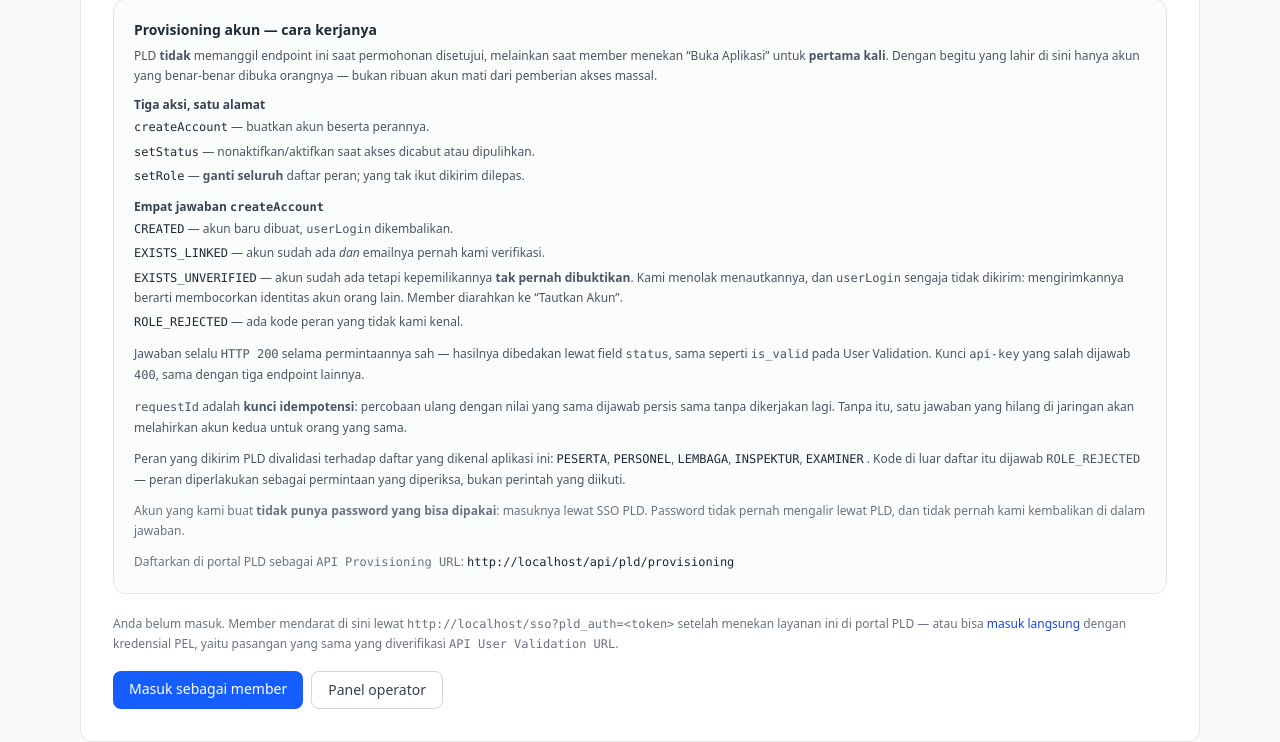
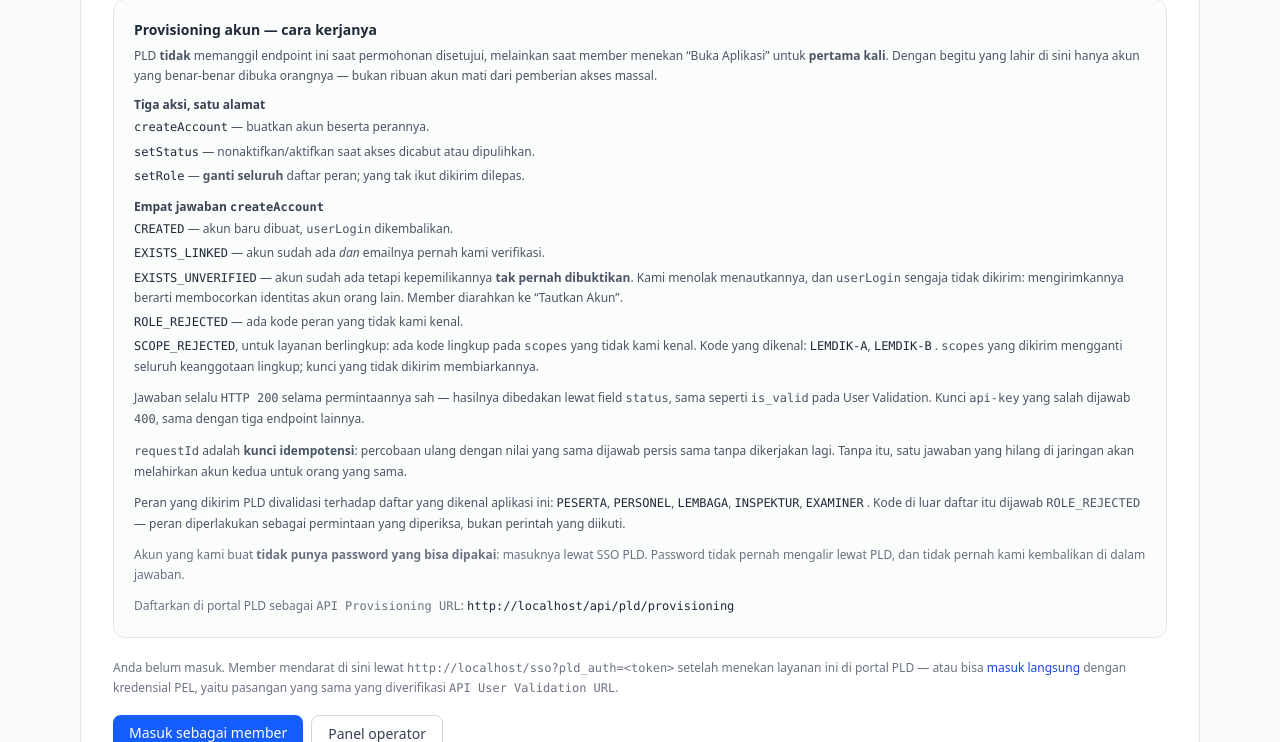
Before and after one commit to gryfklapryd/pld-mitra-example, a Laravel app: page / in a window 1280 px wide. Shown: the part 411-1153 px from the top of the page. Run offline with Laravel 12, Linux system fonts and the light colour scheme; style sheets or scripts are compiled from the project's sources.

Commit message:
feat: provisioning membaca scopes dan menjawab SCOPE_REJECTED
Implementasi acuan dokumen provisioning bagian 4.1.7 untuk layanan berlingkup:

- createAccount dan setRole membaca scopes sebagai keanggotaan lingkup lengkap dan
  menyimpannya di kolom baru members.scopes (kode apa adanya, peran huruf besar, terurut).
- Kunci scopes yang tidak dikirim membiarkan keanggotaan tersimpan; daftar kosong yang
  dikirim melepas semuanya.
- Kode lingkup di luar PLD_PROVISIONING_SCOPES dijawab SCOPE_REJECTED tanpa membuat atau
  mengubah akun.
- Halaman depan menyebut SCOPE_REJECTED dan kode lingkup yang dikenal.
- Lima uji baru di ProvisioningEndpointTest.

```diff
--- a/app/Actions/ProvisionResult.php
+++ b/app/Actions/ProvisionResult.php
@@ -43,6 +43,11 @@ final readonly class ProvisionResult
         return new self('ROLE_REJECTED', null, $message);
     }
 
+    public static function scopeRejected(string $message): self
+    {
+        return new self('SCOPE_REJECTED', null, $message);
+    }
+
     public static function ok(?string $userLogin = null): self
     {
         return new self('OK', $userLogin);
--- a/app/Http/Controllers/Api/ProvisioningController.php
+++ b/app/Http/Controllers/Api/ProvisioningController.php
@@ -117,11 +117,28 @@ final class ProvisioningController extends Controller
             );
         }
 
-        if ($action === 'setRole') {
-            return $this->accountState->setRoles($pldUserId, $peran);
+        // null = kunci scopes tidak dikirim, jadi keanggotaan lingkup yang tersimpan tidak disentuh.
+        $lingkup = null;
+        if (array_key_exists('scopes', $validated)) {
+            /** @var array<int, array{code: string, roles: array<int, string>}> $dikirim */
+            $dikirim = (array) $validated['scopes'];
+            $dikenal = (array) config('pld.provisioning.scopes', []);
+            $asing = ProvisionMemberAccountAction::unknownScopeCodes($dikirim, $dikenal);
+
+            if ($asing !== []) {
+                return ProvisionResult::scopeRejected(
+                    'Kode lingkup tidak dikenal aplikasi ini: '.implode(', ', $asing)
+                        .'. Kode yang dikenal: '.implode(', ', $dikenal).'.',
+                );
+            }
+            $lingkup = ProvisionMemberAccountAction::normalizeScopes($dikirim);
         }
 
-        return ($this->provisionAccount)($subject, $peran);
+        if ($action === 'setRole') {
+            return $this->accountState->setRoles($pldUserId, $peran, $lingkup);
+        }
+
+        return ($this->provisionAccount)($subject, $peran, $lingkup);
     }
 
     /**
--- a/app/Models/Member.php
+++ b/app/Models/Member.php
@@ -23,6 +23,7 @@ use Illuminate\Foundation\Auth\User as Authenticatable;
  * @property string|null $pld_user_id
  * @property \Illuminate\Support\Carbon|null $email_verified_at
  * @property array<int, string>|null $roles
+ * @property array<int, array{code: string, roles: array<int, string>}>|null $scopes
  * @property \Illuminate\Support\Carbon|null $provisioned_at
  */
 class Member extends Authenticatable implements AuthenticatableContract
@@ -39,6 +40,7 @@ class Member extends Authenticatable implements AuthenticatableContract
         'password',
         'is_active',
         'roles',
+        'scopes',
         'provisioned_at',
     ];
 
@@ -53,6 +55,7 @@ class Member extends Authenticatable implements AuthenticatableContract
             'password' => 'hashed',
             'is_active' => 'boolean',
             'roles' => 'array',
+            'scopes' => 'array',
             'email_verified_at' => 'datetime',
             'provisioned_at' => 'datetime',
         ];
--- a/config/pld.php
+++ b/config/pld.php
@@ -89,6 +89,13 @@ return [
             explode(',', (string) env('PLD_PROVISIONING_ROLES', 'PESERTA,PERSONEL,LEMBAGA,INSPEKTUR,EXAMINER')),
         ))),
         'default_role' => env('PLD_PROVISIONING_DEFAULT_ROLE', 'PESERTA'),
+        // Kode lingkup yang dikenal aplikasi ini (bagian 4.1.7 dokumen provisioning), misalnya kode
+        // lembaga diklat. Dibandingkan persis, termasuk huruf besar dan kecil, karena PLD
+        // mengirimnya apa adanya seperti yang kita serahkan ke pengelola layanan.
+        'scopes' => array_values(array_filter(array_map(
+            'trim',
+            explode(',', (string) env('PLD_PROVISIONING_SCOPES', 'LEMDIK-A,LEMDIK-B')),
+        ))),
     ],
 
     /*
--- a/resources/views/home.blade.php
+++ b/resources/views/home.blade.php
@@ -111,6 +111,13 @@
                         membocorkan identitas akun orang lain. Member diarahkan ke &ldquo;Tautkan Akun&rdquo;.
                     </li>
                     <li><span class="font-mono text-gray-800">ROLE_REJECTED</span> — ada kode peran yang tidak kami kenal.</li>
+                    <li>
+                        <span class="font-mono text-gray-800">SCOPE_REJECTED</span>, untuk layanan berlingkup: ada kode
+                        lingkup pada <span class="font-mono">scopes</span> yang tidak kami kenal. Kode yang dikenal:
+                        @foreach ((array) config('pld.provisioning.scopes', []) as $scope)<span class="font-mono text-gray-800">{{ $scope }}</span>@if (! $loop->last), @endif @endforeach.
+                        <span class="font-mono">scopes</span> yang dikirim mengganti seluruh keanggotaan lingkup; kunci yang
+                        tidak dikirim membiarkannya.
+                    </li>
                 </ul>
 
                 <p class="mt-3 text-xs leading-relaxed text-gray-600">
```
Also changed, not shown: app/Actions/ProvisionMemberAccountAction.php (+51 -4 lines), app/Actions/SetMemberAccountStateAction.php (+10 -2 lines), app/Http/Requests/Api/ProvisioningRequest.php (+12 -0 lines), tests/Feature/Api/ProvisioningEndpointTest.php (+97 -0 lines), database/migrations/2026_11_19_000001_add_scopes_to_members_table.php (added).
